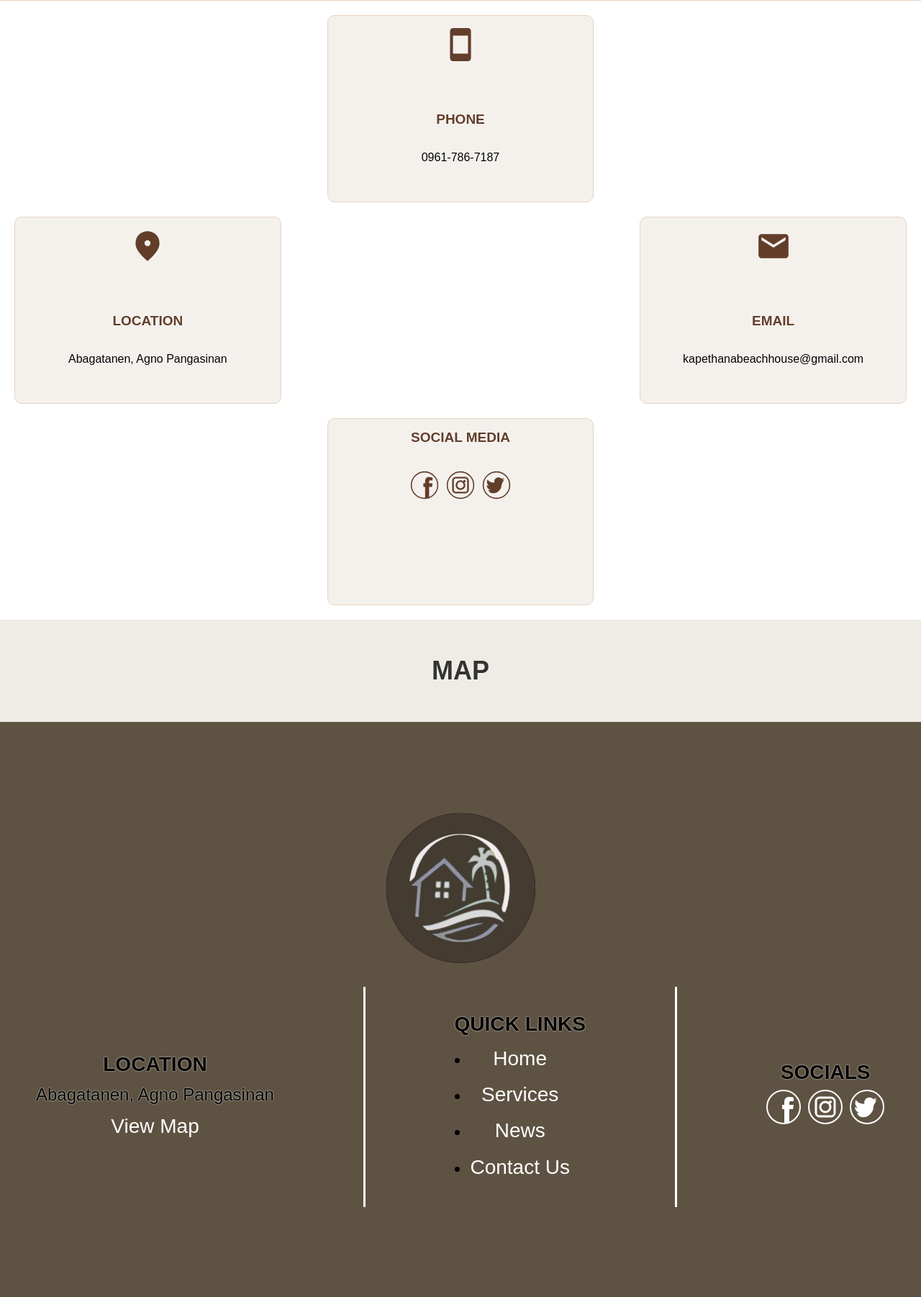
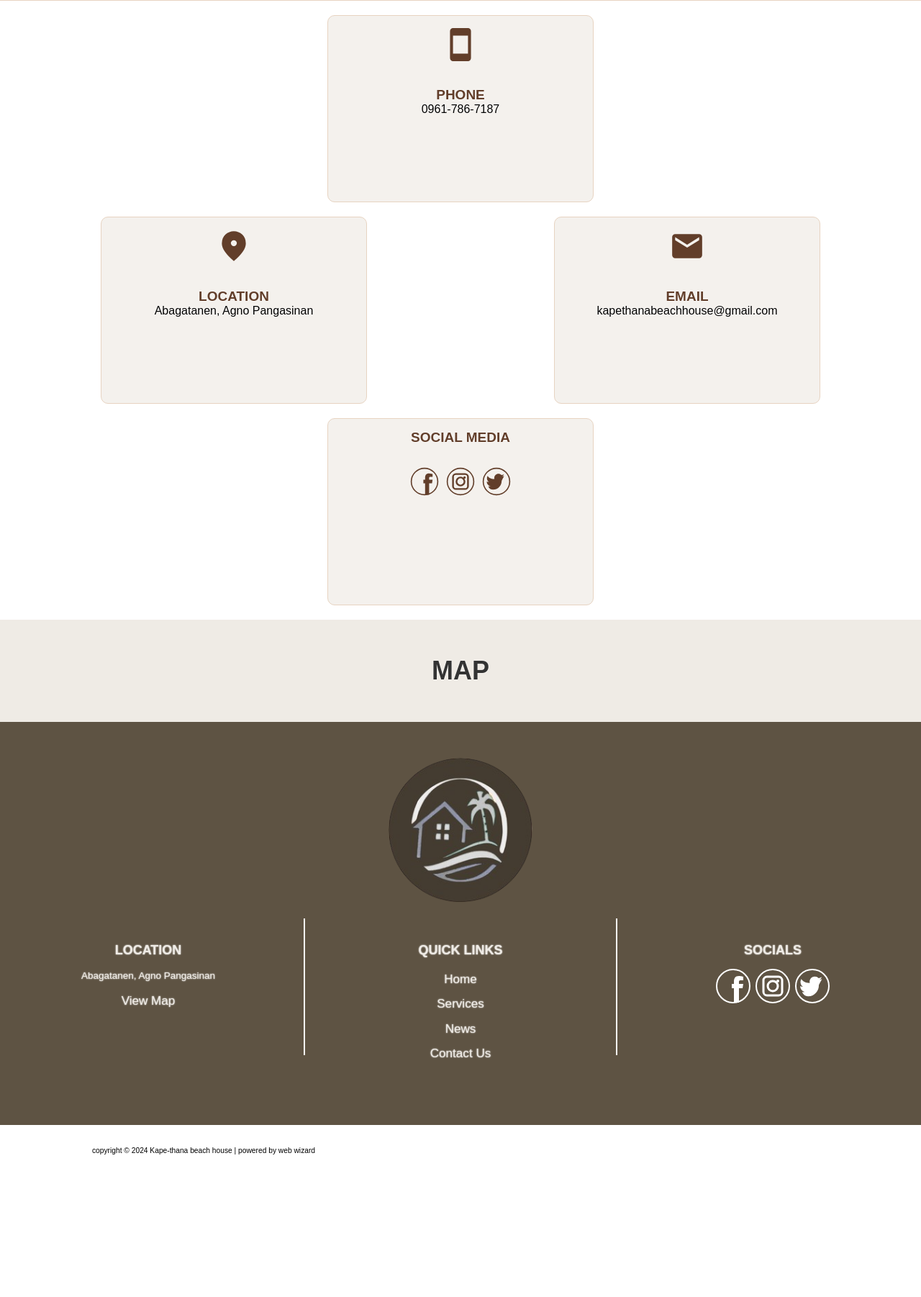
Before and after one commit to MarkPagso03/kape_thana_web, a Django app: page /contact_us in a window 1280 px wide. Shown: the part 799-2601 px from the top of the page at 72% size. After the commit the page ends 2403 px from the top, so only its background shows below. Run offline with Django 5.2, Linux system fonts and the light colour scheme.

Commit message:
contact us UPDATED

```diff
--- a/kape_thana_web/kape_thana_web/static/contact_us/css/style.css
+++ b/kape_thana_web/kape_thana_web/static/contact_us/css/style.css
@@ -1,190 +1,120 @@
 :root {
     --header-height: clamp(4rem, 4vw, 4vw);
-    --color1: #623e2a;
-    --color2: #7d675b;
-    --color3: #e7d3c1;
-    --color4: #efebe5;
-    --color5: #efebe5;
-    --fsize18 :  clamp(1.8rem, 1.8vw, 1.8vw);
-    --fsize15 :  clamp(1.5rem, 1.5vw, 1.5vw);
-    --fsize12 :  clamp(1.2rem, 1.2vw, 1.2vw);
-    --fsize10 :  clamp(1rem, 1vw, 1vw);
-    --fsize8  :  clamp(.8rem, .8vw, .8vw);
-    --fsize30 :  clamp(3rem, 3vw, 3vw);
-    --fsize50 :  clamp(5rem, 5vw, 5vw);
+    --color1: #623e2a; /* Dark Brown */
+    --color2: #7d675b; /* Light Brown */
+    --color3: #e7d3c1; /* Beige */
+    --color4: #efebe5; /* Light Beige */
+    --color5: #f4f1ed; /* Off-White */
+    --fsize18: clamp(1.8rem, 1.8vw, 1.8vw);
+    --fsize15: clamp(1.5rem, 1.5vw, 1.5vw);
+    --fsize12: clamp(1.2rem, 1.2vw, 1.2vw);
+    --fsize10: clamp(1rem, 1vw, 1vw);
+    --fsize8: clamp(0.8rem, 0.8vw, 0.8vw);
+    --fsize30: clamp(3rem, 3vw, 3vw);
+    --fsize50: clamp(5rem, 5vw, 5vw);
 }
 
 * {
-    font-family: "Montserrat Alternates", sans-serif; /* Apply a consistent font */
-    box-sizing: border-box; /* Includes padding and border in element's total width and height */
-    margin: 0; /* Reset margin */
-    padding: 0; /* Reset padding */
-    text-shadow: 0 0 2px white; /* Add a light text shadow for better visibility */
+    font-family: "Montserrat Alternates", sans-serif;
+    box-sizing: border-box;
+    margin: 0;
+    padding: 0;
+    text-shadow: 0 0 2px white;
 }
 
 html {
-    font-size: 9px; /* Set base font size for better control over responsive typography */
+    font-size: 9px;
 }
 
-/* Banner Section ---------------------- */
+/* Banner Section */
 .banner {
-    height: 500px; /* Set fixed height for the banner */
-    width: 100%; /* Full width */
-    background-image: url('../../home/img/kape-thana_banner.png'); /* Background image */
-    background-size: cover; /* Cover the whole container */
-    background-repeat: no-repeat; /* Prevent image repeat */
-    background-position: center; /* Center the image */
-    display: flex; /* Use flexbox for centering */
-    justify-content: center; /* Center content horizontally */
-    align-items: center; /* Center content vertically */
-    flex-direction: column; /* Stack items vertically */
+    height: 500px;
+    width: 100%;
+    background-image: url('../../home/img/kape-thana_banner.png');
+    background-size: cover;
+    background-repeat: no-repeat;
+    background-position: center;
+    display: flex;
+    justify-content: center;
+    align-items: center;
+    flex-direction: column;
+    text-align: center;
+}
+
+.banner h1, .banner h2 {
+    font-family: 'Sans-serif';
+    text-shadow: 0 0 2px black;
+    color: white;
 }
 
 .banner h1 {
-    font-size: var(--fsize50); /* Large font size for the main heading */
-    color: white; /* White text color */
-    text-shadow: 0 0 2px black; /* Add text shadow for readability */
-    font-family: Sans serif; /* Use a different font for the header */
+    font-size: var(--fsize50);
 }
 
 .banner h2 {
-    font-size: var(--fsize10); /* Smaller font size for the subheading */
-    color: white; /* White text color */
-    text-shadow: 0 0 2px black; /* Text shadow for contrast */
-    font-family: Sans serif; /* Use a different font for the subheading */
+    font-size: var(--fsize10);
 }
 
-/* Section 1 ---------------------------- */
+/* Section 1 */
 .section_1 {
-    display: flex; /* Use flexbox for centering */
-    justify-content: center; /* Center content horizontally */
-    align-items: center; /* Center content vertically */
-    background-color: var(--color3); /* Light brown background color */
-    height: 300px; /* Adjust the height of the section */
+    display: flex;
+    justify-content: center;
+    align-items: center;
+    background-color: var(--color3);
+    height: 300px;
 }
 
 .section_1 h1 {
-    font-size: var(--fsize50); /* Large font size for the section title */
-    font-family: "Montserrat Alternates", sans-serif; /* Apply custom font */
-    color: var(--color1); /* Dark brown text color */
-    font-weight: 600; /* Bold text */
-    text-align: center; /* Center-align the text */
-    letter-spacing: 0.2rem; /* Add spacing between letters */
-    position: relative; /* Allow for positioning if needed */
+    font-size: var(--fsize50);
+    font-weight: 600;
+    color: var(--color1);
+    text-align: center;
+    letter-spacing: 0.2rem;
+    position: relative;
 }
 
-/* Contact Info Section ------------------ */
+/* Contact Info Section */
 .contact-container {
     display: flex;
     flex-direction: column;
     gap: 20px;
     margin: 20px;
-
-
 }
 
-/* Parent Container for Location and Email */
 .contact-items-row {
     display: flex;
-    gap: 20px; /* Space between the items */
-    justify-content: center; /* Center the items horizontally */
-    align-items: center; /* Align items vertically if needed */
+    gap: 20px;
+    justify-content: center;
+    align-items: center;
 }
 
-
-/* Contact Item - Phone */
-.contact-item.phone {
-    background-color: #F4F1ED;
-    border: 1px solid #E7D3C1;
+.contact-item {
+    background-color: var(--color5);
+    border: 1px solid var(--color3);
     border-radius: 10px;
     padding: 15px;
     display: flex;
     flex-direction: column;
     align-items: center;
     text-align: center;
-    width: 370.7px; /* Set a specific width */
-    max-width: 100%; /* Ensure it doesn't exceed container width */
+    width: 370.7px;
+    max-width: 100%;
     height: 260px;
-    box-sizing: border-box; /* Include padding and border in the width calculation */
+    box-sizing: border-box;
     margin: 0 auto;
-    font-size: 16px; /* Set font size */
-
+    font-size: 16px;
 }
 
-/* Contact Item - Location */
-.contact-item.location {
-    background-color: #F4F1ED;
-    border: 1px solid #E7D3C1;
-    border-radius: 10px;
-    padding: 15px;
-    display: flex;
-    flex-direction: column;
-    align-items: center;
-    text-align: center;
-    width: 370.7px; /* Set a specific width */
-    max-width: 100%; /* Ensure it doesn't exceed container width */
-    height: 260px;
-    box-sizing: border-box; /* Include padding and border in the width calculation */
-    font-size: 16px; /* Set font size */
-
-}
-
-/* Contact Item - Email */
-.contact-item.email {
-    background-color: #F4F1ED;
-    border: 1px solid #E7D3C1;
-    border-radius: 10px;
-    padding: 15px;
-    display: flex;
-    flex-direction: column;
-    align-items: center;
-    text-align: center;
-    width: 370.7px; /* Set a specific width */
-    max-width: 100%; /* Ensure it doesn't exceed container width */
-    height: 260px;
-    box-sizing: border-box; /* Include padding and border in the width calculation */
-    margin-left: auto;
-    font-size: 16px; /* Set font size */
-
-}
-
-/* Contact Item - Social Media */
-.contact-item.social-media {
-    background-color: #F4F1ED;
-    border: 1px solid #E7D3C1;
-    border-radius: 10px;
-    padding: 15px;
-    display: flex;
-    flex-direction: column;
-    align-items: center;
-    text-align: center;
-    width: 370.7px; /* Set a specific width */
-    max-width: 100%; /* Ensure it doesn't exceed container width */
-    height: 260px;
-    box-sizing: border-box; /* Include padding and border in the width calculation */
-    margin: 0 auto;
-    font-size: 16px; /* Set font size */
-
-}
-
-.contact-info {
-    display: flex;
-    flex-direction: column;
-    align-items: center;
-    justify-content: center; /* Center content vertically */
-    gap: 10px; /* Space between icon and text */
+.contact-item strong {
+    font-size: 19px;
+    color: var(--color1);
+    margin-bottom: 5px;
 }
 
 .contact-info img {
     width: 50px;
     height: 50px;
     margin-bottom: 30px;
-}
-
-.contact-item strong {
-    font-size: 19px;
-    color: #623e2a;
-    margin-bottom: 5px;
 }
 
 .socials {
@@ -194,105 +124,170 @@ html {
     margin-top: 30px;
 }
 
-.socials a {
-    display: inline-block;
-}
-
 .socials svg {
     width: 40px;
     height: 40px;
-    fill: #623e2a;
+    fill: var(--color1);
 }
 
-/* section 2 -----------------------------*/
-
+/* Section 2 */
 .section_2 {
-    text-align: center; /* Center the content */
-    padding: 50px; /* Add space around the section */
-    background-color:  #efebe5;/* Set background color */
+    text-align: center;
+    padding: 50px;
+    background-color: var(--color4);
 }
 
-/* Heading */
 .section_2 h1 {
-    font-size: 36px; /* Set font size */
-    color: #333; /* Dark color for the text */
+    font-size: 36px;
+    color: #333;
 }
-
-/*section 3 ---------------------------------------*/
+/*section 3 */
 .section_3 {
     position: relative; /* Allows for positioning child elements */
-    height: 100vh; /* Make the section full height */
+    height: 70vh; /*height of the section*/
     background-color: #5e5343; /* Set background color */
     display: flex;
     flex-direction: column;
     justify-content: center; /* Centers content vertically */
     align-items: center; /* Centers content horizontally */
-    padding: 20px;
+    padding: 40px 20px; /* Add generous padding */
 }
 
 /* Image */
 .section_3 img {
-    width: 209px; /* Set image width */
-    height: 210px; /* Set image height */
-    margin-bottom: 30px; /* Space between the image and the contact info */
-
+    width: 200px; /* Adjust image size */
+    height: auto; /* Maintain aspect ratio */
+    margin-bottom: 20px; /* Space between the image and the contact info */
+    border-radius: 200px; /* Make the image circular */
 }
 
+/* Information Container */
 .information-container {
     display: flex;
-    align-items: center;
-    justify-content: space-between;
-    font-size: 24px; /* Increase font size for all text */
-    line-height: 1.5; /* Adjust line spacing for the entire container */
+    justify-content: space-between; /* Space out sections */
+    align-items: flex-start; /* Align sections at the top */
+    flex-wrap: wrap; /* Wrap sections for smaller screens */
+    max-width: 1200px; /* Restrict container width */
     width: 100%; /* Ensure the container takes up the full width */
+    font-size: 2rem; /* Adjust font size */
+    line-height: 1.5; /* Adjust line spacing */
+    margin: 0 auto; /* Center the container */
 }
 
+/* Individual Sections */
 .information, .quick-links, .social_media {
-    display: flex;
-    flex-direction: column; /* Ensure text is stacked vertically */
-    justify-content: center; /* Vertically center the text */
-    align-items: center; /* Horizontally center the text */
-    padding: 30px; /* Increase padding for larger space */
-    line-height: 1.6; /* Adjust line height within individual sections */
-    height: 100%; /* Make sure all sections have the same height */
+    flex: 1; /* Equal spacing for each section */
+    text-align: center; /* Center-align content */
+    margin: 0 10px; /* Add space between sections */
+    padding: 30px; /* Add padding for spacing */
+    line-height: 1.6; /* Adjust line height within sections */
 }
 
-.vertical-line {
-    width: 3px; /* Make the vertical line thicker */
-    height: 100%; /* Set the height of the vertical line */
-    background-color: #ffffff;
-    margin: 0 40px; /* Increase margin for more space between sections */
+.quick-links h3 {
+    color: #efebe5; /* Set the color */
+    font-size: 2rem; /* Adjust font size */
+    font-weight: bold; /* Bold text */
+    margin-bottom: 10px; /* Space below the heading */
+    text-align: center; /* Center-align the text */
 }
 
-.quick-links {
-    text-align: center;
+.quick-links ul {
+    list-style: none; /* Removes bullet points */
+    padding: 0; /* Removes default padding */
+    margin: 0; /* Removes default margin */
+    text-align: center; /* Centers the list items */
 }
 
-.quick-links a, .information a, .social_media a {
-    color: white; /* Keep links white */
-    text-decoration: none; /* Remove underline from links */
-    font-size: 28px; /* Increase font size for links */
-    text-shadow: none; /* Ensure no glow effect */
-    line-height: 1.8; /* Adjust line spacing for links */
+.quick-links li {
+    margin-bottom: 2px; /* Adds spacing between list items */
 }
 
+.information h3 {
+    color: #efebe5; /* Set the color */
+    font-size: 2rem; /* Adjust font size */
+    font-weight: bold; /* Bold text */
+    margin-bottom: 10px; /* Space below the heading */
+    text-align: center; /* Center-align the text */
+}
+
+.information p {
+    color: #efebe5; /* Set the color */
+    font-size: 1.5rem; /* Adjust font size */
+    margin-bottom: 8px; /* Space below the paragraph */
+    text-align: center; /* Center-align the text */
+}
+
+/* the SOCIALS section */
+.social_media h3 {
+    color: #efebe5; /* Set the color */
+    font-size: 2rem; /* Adjust font size */
+    font-weight: bold; /* Bold text */
+    margin-bottom: 10px; /* Space below the heading */
+    text-align: center; /* Center-align the text */
+}
+
+/* Social Media Icons */
 .social_icons a {
-    margin-right: 20px; /* Increase space between social media icons */
+    margin: 0 10px; /* Add spacing between icons */
 }
 
 .social_icons svg {
-    width: 90px; /* Increase size of the social media icons */
-    height: 90px; /* Increase height of the social media icons */
+    width: 50px; /* Adjust icon size */
+    height: 50px;
 }
 
-/* Footer ---------------------------- */
+
+
+
+/* Vertical Divider */
+.vertical-line {
+    width: 2px; /* Set the vertical line width */
+    height: 190px; /* Adjust height of the line */
+    background-color: #ffffff; /* Set line color */
+    margin: 0 50px; /* Add space around the line */
+}
+
+/* Links Styling */
+.quick-links a, .information a, .social_media a {
+    color: #efebe5; /* Set link color */
+    text-decoration: none; /* Remove underline */
+    font-size: 1.9rem; /* Adjust font size */
+    margin: 3px 0; /* Add spacing between links */
+    line-height: 1.9; /* Adjust line height */
+}
+
+.quick-links a:hover, .information a:hover, .social_media a:hover {
+    color: #d4a373;
+    text-decoration: underline;
+}
+
+
+
+/* Responsive Design */
+@media (max-width: 768px) {
+    .information-container {
+        flex-direction: column; /* Stack sections vertically */
+        align-items: center; /* Center align content */
+    }
+
+    .vertical-line {
+        display: none; /* Hide the vertical line on small screens */
+    }
+
+    .information, .quick-links, .social_media {
+        margin-bottom: 30px; /* Add space between sections */
+    }
+}
+
+
+/* Footer */
 footer {
-    height: 70px; /* Fixed height for the footer */
-    display: flex; /* Use flexbox to align items */
-    align-items: center; /* Vertically align items */
+    height: 70px;
+    display: flex;
+    align-items: center;
 }
 
 footer p {
-    margin-left: 10vw; /* Left margin for the footer text */
-    font-size: var(--fsize8); /* Smaller font size for footer text */
+    margin-left: 10vw;
+    font-size: var(--fsize8);
 }
```
